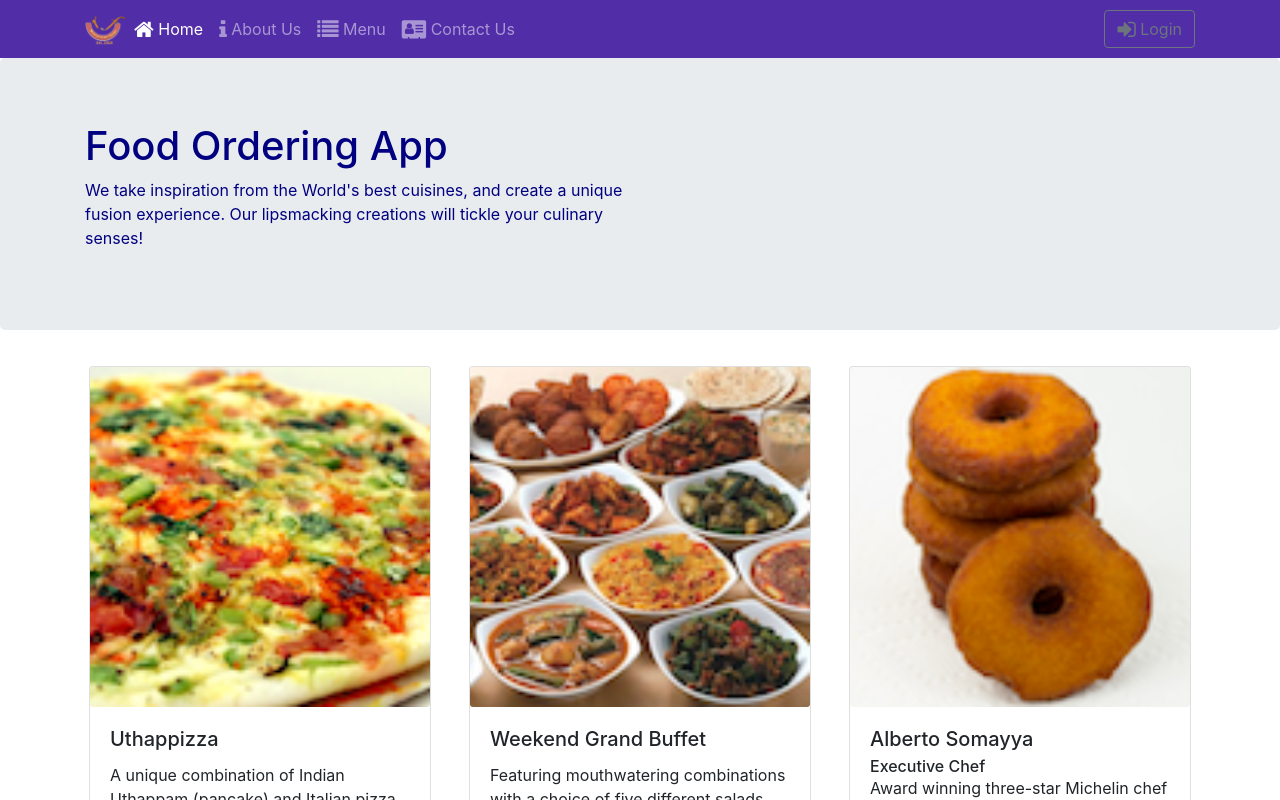
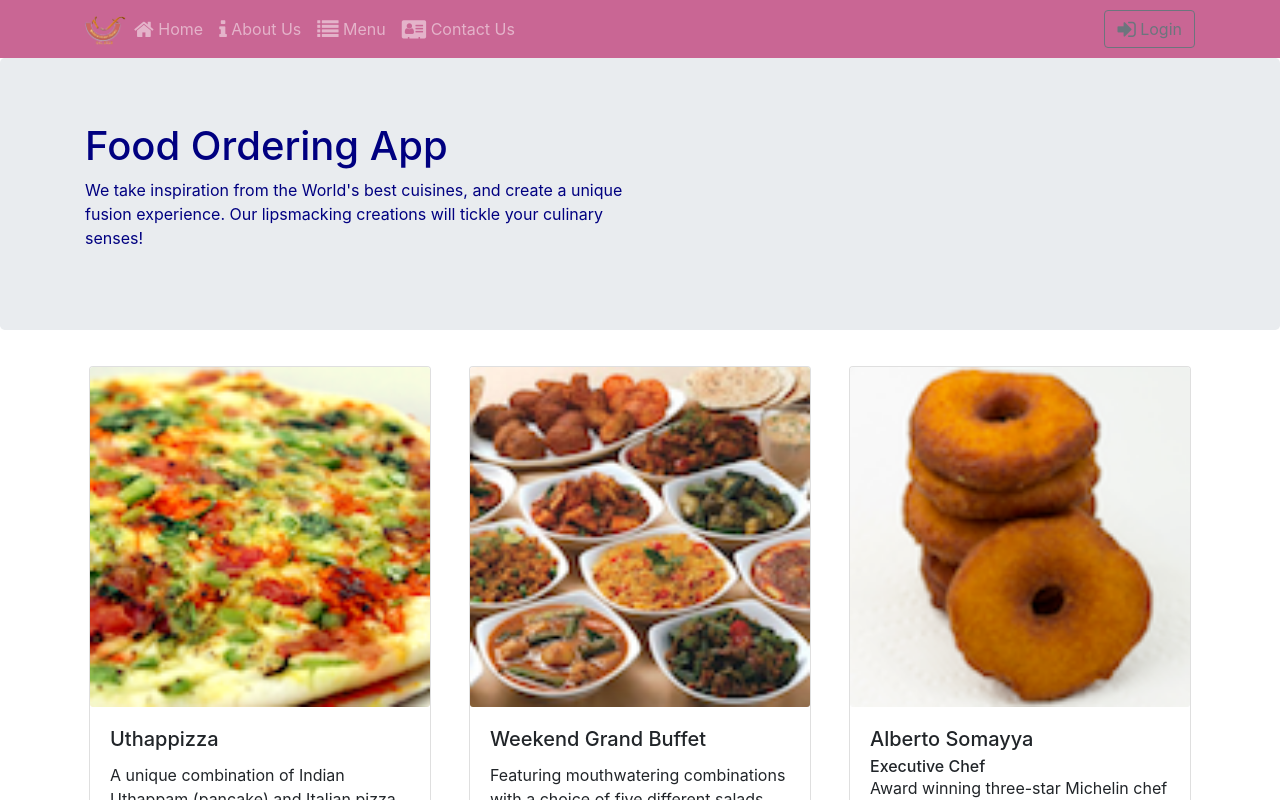
Before and after one commit to codetochangeMinds/food-ordering-app, a React (Create React App) app: page / in a window 1280 px wide. Before the commit this address led to /home. Shown: the top 800 px of the page. Built offline with nearby package versions, Linux system fonts and the light colour scheme.

Commit message:
add code for issue against  deployement

```diff
--- a/src/App.css
+++ b/src/App.css
@@ -36,5 +36,5 @@ address{
 }
 
 .navbar-dark {
-    background-color: #512DA8;
+    background-color: rgb(201, 102, 148);
 }
--- a/src/App.js
+++ b/src/App.js
@@ -1,16 +1,16 @@
 import React, { Component } from 'react';
 import './App.css';
 import Main from './components/MainComponent';
-import { BrowserRouter } from 'react-router-dom';
+
 
 class App extends Component {
   render() {
+    console.log(this.state);
+    console.log("This is the process.env", process.env.PUBLIC_URL)
     return (
-      <BrowserRouter>
-      <div className="App">
+      <div>
         <Main />
       </div>
-      </BrowserRouter>
     );
   }
 }
--- a/src/components/MainComponent.js
+++ b/src/components/MainComponent.js
@@ -1,7 +1,7 @@
 import React, { Component } from 'react';
 import { Navbar, NavbarBrand } from 'reactstrap';
 import Menu from './MenuComponent';
-import { DISHES } from '../shared/dishes'
+
 import Dishdetail from './DishdetailComponent';
 import Header from './HeaderComponent';
 import Footer from './FooterComponent';
@@ -13,6 +13,7 @@ import { Switch, Route, Redirect } from 'react-router-dom';
 import { COMMENTS } from '../shared/comments';
 import { PROMOTIONS } from '../shared/promotions';
 import { LEADERS } from '../shared/leader';
+import { DISHES } from '../shared/dishes'
 
 class Main extends Component {
     constructor(props) {
@@ -52,6 +53,7 @@ class Main extends Component {
         <div>
           <Header />
           <Switch>
+              <Route exact path='/' component={HomePage} />
               <Route path='/home' component={HomePage} />
               <Route exact path='/menu' component={() => <Menu dishes={this.state.dishes} />} />
               <Route exact path='/contactus' component={Contact} />
--- a/src/index.js
+++ b/src/index.js
@@ -4,8 +4,16 @@ import './index.css';
 import App from './App';
 import 'bootstrap/dist/css/bootstrap.min.css';
 import * as serviceWorker from './serviceWorker';
+// import 'font-awesome/css/font-awesome.css';
+// import 'bootstrap-social/bootstrap-social.css';
+import { BrowserRouter } from 'react-router-dom';
 
-ReactDOM.render(<App />, document.getElementById('root'));
+ReactDOM.render(
+    <BrowserRouter basename={process.env.PUBLIC_URL}>
+        <App />
+    </BrowserRouter>,
+    document.getElementById('root')
+);
 
 // If you want your app to work offline and load faster, you can change
 // unregister() to register() below. Note this comes with some pitfalls.
```
Also changed, not shown: src/components/HeaderComponent.js (line endings or trailing spaces).
